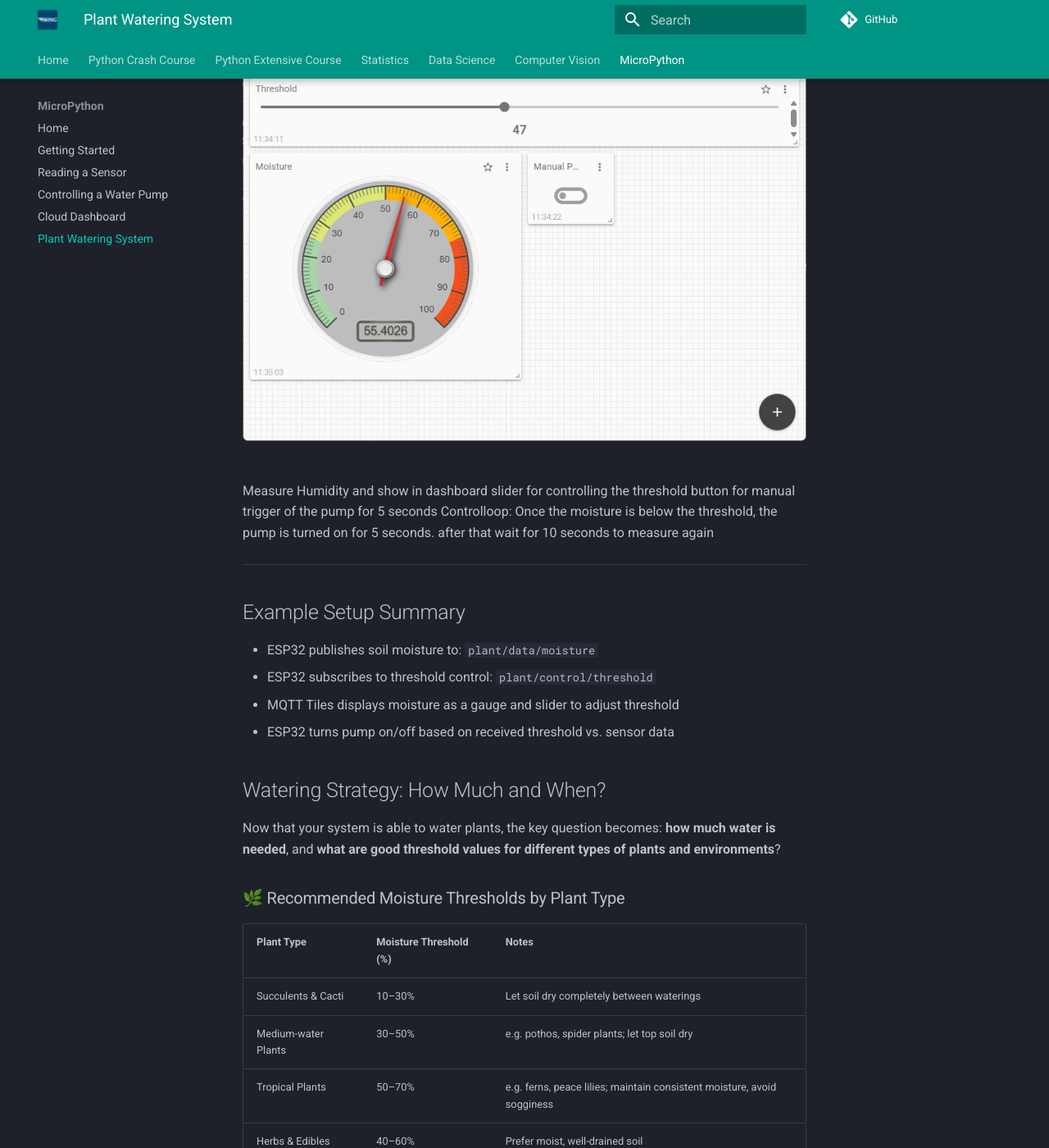
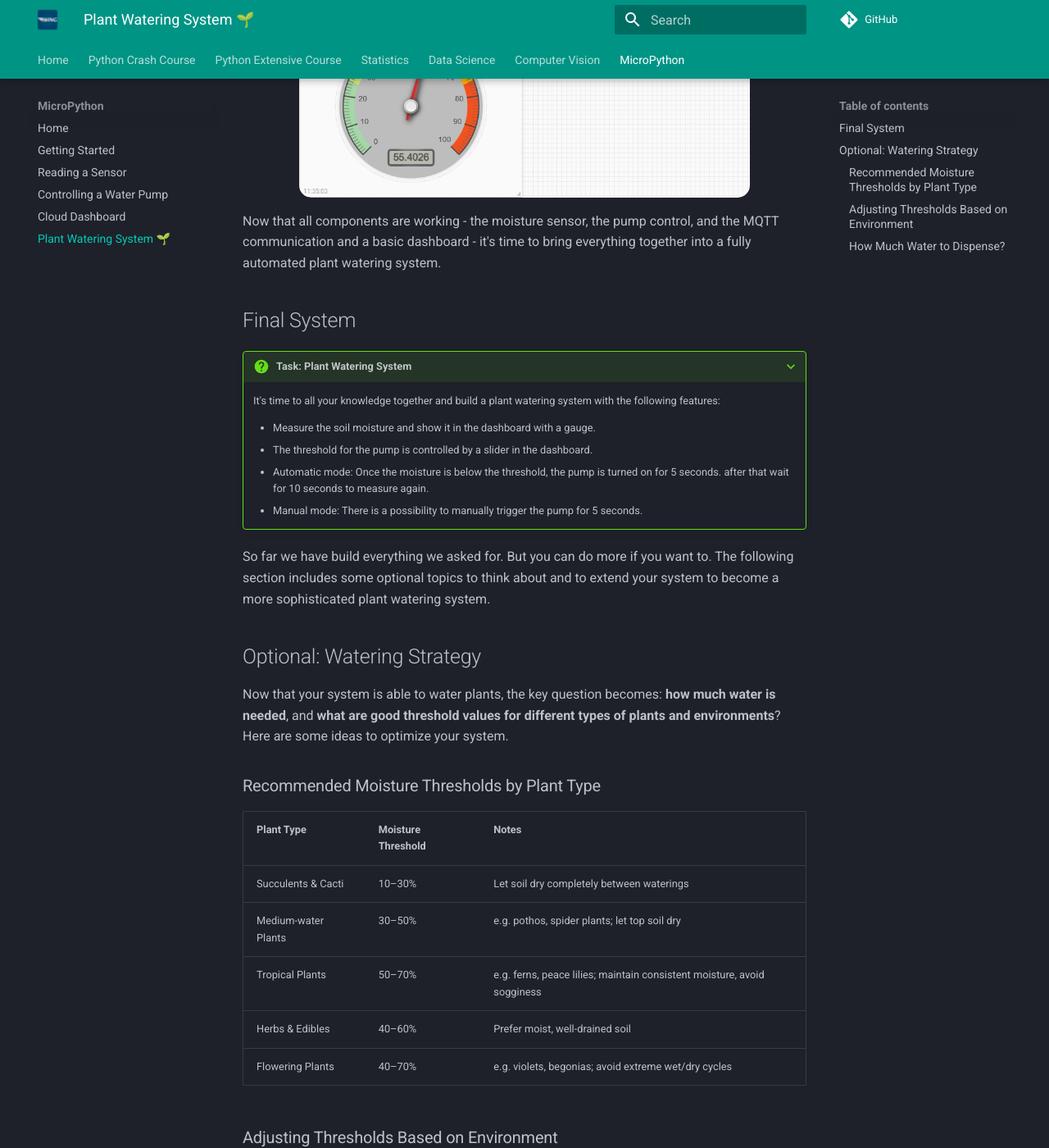
Before and after one commit to mciwing/mciwing.github.io, an MkDocs documentation site: the page built from docs/micropython/system.md, in a window 1280 px wide and 1400 px high, scrolled down 292 px. Shown: the whole window at 82% size. Built offline with MkDocs 1.6.1 and Material for MkDocs 9.7.7, drawn with Linux system fonts in a browser that asks for light colours; comment, search, counter and statistics services are not loaded; some of the changed text lies outside the part shown.

Commit message:
finalized plant watering system chapter

```diff
--- a/docs/micropython/system.md
+++ b/docs/micropython/system.md
@@ -1,33 +1,30 @@
-# Plant Watering System
+# Plant Watering System 🌱
 
-![dashboard](../assets/micropython/dashboard1.png)
+<figure markdown="span">
+    <img src="/assets/micropython/dashboard1.png" alt="dashboard" style="width: 80%; border-radius: 15px;">
+</figure>
 
+Now that all components are working - the moisture sensor, the pump control, and the MQTT communication and a basic dashboard - it's time to bring everything together into a fully automated plant watering system.
 
+## Final System
 
-#
+???+ question "Task: Plant Watering System"
+    It's time to all your knowledge together and build a plant watering system with the following features:
 
-Measure Humidity and show in dashboard
-slider for controlling the threshold
-button for manual trigger of the pump for 5 seconds
-Controlloop: Once the moisture is below the threshold, the pump is turned on for 5 seconds. after that wait for 10 seconds to measure again
+    - Measure the soil moisture and show it in the dashboard with a gauge.
+    - The threshold for the pump is controlled by a slider in the dashboard.
+    - Automatic mode: Once the moisture is below the threshold, the pump is turned on for 5 seconds. after that wait for 10 seconds to measure again.
+    - Manual mode: There is a possibility to manually trigger the pump for 5 seconds.
 
----
+So far we have build everything we asked for. But you can do more if you want to. The following section includes some optional topics to think about and to extend your system to become a more sophisticated plant watering system.
 
-## Example Setup Summary
+## Optional: Watering Strategy
 
-* ESP32 publishes soil moisture to: `plant/data/moisture`
-* ESP32 subscribes to threshold control: `plant/control/threshold`
-* MQTT Tiles displays moisture as a gauge and slider to adjust threshold
-* ESP32 turns pump on/off based on received threshold vs. sensor data
+Now that your system is able to water plants, the key question becomes: **how much water is needed**, and **what are good threshold values for different types of plants and environments**? Here are some ideas to optimize your system.
 
+### Recommended Moisture Thresholds by Plant Type
 
-## Watering Strategy: How Much and When?
-
-Now that your system is able to water plants, the key question becomes: **how much water is needed**, and **what are good threshold values for different types of plants and environments**?
-
-### 🌿 Recommended Moisture Thresholds by Plant Type
-
-| **Plant Type**      | **Moisture Threshold (%)** | **Notes**                                                               |
+| **Plant Type**      | **Moisture Threshold** | **Notes**                                                               |
 | ------------------- | -------------------------- | ----------------------------------------------------------------------- |
 | Succulents & Cacti  | 10–30%                     | Let soil dry completely between waterings                               |
 | Medium-water Plants | 30–50%                     | e.g. pothos, spider plants; let top soil dry                            |
@@ -36,17 +33,19 @@ Now that your system is able to water plants, the key question becomes: **how mu
 | Flowering Plants    | 40–70%                     | e.g. violets, begonias; avoid extreme wet/dry cycles                    |
 
 
-### 📈 Adjusting Thresholds Based on Environment
+### Adjusting Thresholds Based on Environment
 
 * **Light:** In bright, sunny spots, increase moisture thresholds by **5–10%** to compensate for faster drying.
 * **Humidity:** In high-humidity rooms, decrease thresholds by **5–10%** to avoid overwatering.
 * **Soil Type:**
 
-  * **Sandy soil:** drains quickly → use **lower thresholds**
-  * **Clay soil:** retains water → use **higher thresholds**
+    * **Sandy soil:** drains quickly → use **lower thresholds**
+    * **Clay soil:** retains water → use **higher thresholds**
 
 
-### 💧 How Much Water to Dispense?
+### How Much Water to Dispense?
+
+Here are some recommentations for the amount of water to dispense based on AI:
 
 | **Plant Size**         | **Recommended Water Volume** |
 | ---------------------- | ---------------------------- |
@@ -55,26 +54,5 @@ Now that your system is able to water plants, the key question becomes: **how mu
 | Large pots (>30 cm)    | 500–1000 ml                  |
 
 ???+ tip "Tip"
-    **Note:** Our pump delivers approximately **30–50 ml per second**.
+    **Note:** Our pump delivers approximately **30 ml per second**.
     To determine how long to run the pump, adjust the `pump_on_time` based on your desired volume.
-
-
-### 🧪 Tip: Calibrate Water vs. Moisture
-
-To make your system smart and reliable, you can empirically measure the **effect of water on soil moisture**.
-
-#### Example Calibration:
-
-* **Pot size:** 1.5 liters of soil
-* **Initial moisture:** 30%
-* **Add:** 100 ml water
-* **New moisture reading:** 40%
-* → Change:
-
-  $$
-  \frac{\Delta \text{Moisture}}{\text{Water Volume}} = \frac{40\% - 30\%}{100\ \text{ml}} = 0.1\% \text{ per ml}
-  $$
-
-Create a table or spreadsheet for your plant type, pot size, and soil. Observe how much moisture rises for a given volume. You’ll also find a point where additional water doesn’t significantly raise the value — this is your **saturation point**.
-
-Use this data to define precise thresholds and optimize your watering cycle.
```
Also changed, not shown: docs/micropython/index.md (+12 -16 lines), docs/assets/micropython/dashboard1.png.
